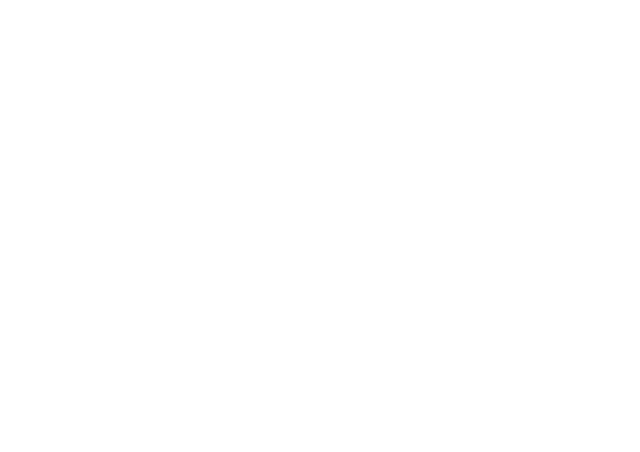
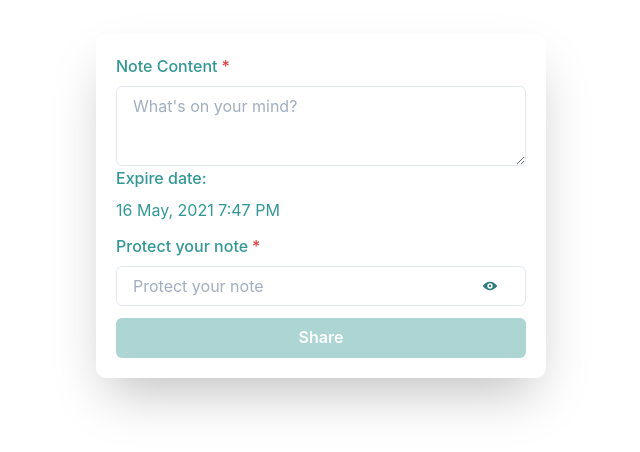
Before and after one commit to teoMiesiac/note-app-homework, a React (Create React App) app: page / in a window 1280 px wide. Shown: the part 194-646 px from the top of the page, without its empty margins (319-959 px from the left). Built offline with nearby package versions, Linux system fonts and the light colour scheme.

Commit message:
landing page init

```diff
--- a/src/components/DateTimePicker/DateTimePicker.component.tsx
+++ b/src/components/DateTimePicker/DateTimePicker.component.tsx
@@ -14,6 +14,8 @@ const DateTimePicker = ({ startDate, onChange }: Props): JSX.Element => (
     onChange={onChange}
     dateFormat="d MMMM, yyyy h:mm aa"
     timeFormat="HH:mm"
+    required={true}
+    id="expireDate"
   />
 )
 
--- /dev/null
+++ b/src/components/NoteForm/NoteForm.component.tsx
@@ -0,0 +1,66 @@
+import { useState, FormEvent } from 'react'
+import { Flex, FormControl, FormLabel, Input, Textarea, Button, Text } from '@chakra-ui/react'
+import { DateTimePicker } from 'components/DateTimePicker'
+import { PasswordInput } from 'components/PasswordInput'
+
+const NoteForm = (): JSX.Element => {
+  const [text, setText] = useState<string>('')
+  const [expireDate, setExpireDate] = useState<Date>(new Date(Date.now() + 3600 * 1000 * 24)) // Add one day in ms
+  const [password, setPassword] = useState<string>('')
+
+  const onTextChange = (event: FormEvent<HTMLTextAreaElement>): void => {
+    setText(event.currentTarget.value.trim())
+  }
+
+  const onPasswordChange = (event: FormEvent<HTMLInputElement>): void => {
+    setPassword(event.currentTarget.value.trim())
+  }
+
+  const isAnyFieldEmpty = (): boolean => {
+    return text === '' || password === '' || expireDate === null
+  }
+
+  return (
+    <Flex
+      as="form"
+      direction="column"
+      width="100%"
+      maxWidth="450px"
+      padding={5}
+      borderRadius="10px"
+      boxShadow="2xl"
+      color="teal.500"
+    >
+      <FormControl id="noteContent" isRequired>
+        <FormLabel>Note Content</FormLabel>
+        <Textarea
+          focusBorderColor="teal.500"
+          value={text}
+          onChange={onTextChange}
+          placeholder="What's on your mind?"
+          required={true}
+        />
+      </FormControl>
+      <FormControl id="expireDate">
+        <FormLabel>Expire date:</FormLabel>
+        <DateTimePicker startDate={expireDate} onChange={(date) => setExpireDate(date)} />
+      </FormControl>
+      <FormControl id="password" isRequired mt={3}>
+        <FormLabel>Protect your note</FormLabel>
+        <PasswordInput
+          value={password}
+          inputProps={{
+            onChange: onPasswordChange,
+            isRequired: true,
+            placeholder: 'Protect your note',
+          }}
+          wrapperProps={{ marginTop: 2 }}
+        />
+      </FormControl>
+      <Button type="submit" colorScheme="teal" disabled={isAnyFieldEmpty()} mt={3}>
+        Share
+      </Button>
+    </Flex>
+  )
+}
+export default NoteForm
--- /dev/null
+++ b/src/components/NoteForm/index.ts
@@ -0,0 +1 @@
+export { default as NoteForm } from './NoteForm.component'
--- a/src/layouts/RootLayout/RootLayout.component.tsx
+++ b/src/layouts/RootLayout/RootLayout.component.tsx
@@ -1,6 +1,7 @@
 import { ChakraProvider } from '@chakra-ui/react'
 import { BrowserRouter as Router, Switch, Route } from 'react-router-dom'
 import { Dashboard } from 'pages/Dashboard'
+import { Landing } from 'pages/Landing'
 import { Login } from 'pages/Login'
 import { theme } from 'styles/theme'
 
@@ -11,8 +12,8 @@ const RootLayout = (): JSX.Element => {
     <ChakraProvider theme={theme}>
       <Router>
         <Switch>
-          <Route path="/login">
-            <Login />
+          <Route exact path="/">
+            <Landing />
           </Route>
           <Route path="/dashboard">
             <Dashboard />
--- /dev/null
+++ b/src/pages/Landing/Landing.component.tsx
@@ -0,0 +1,21 @@
+import { Flex } from '@chakra-ui/react'
+import { MainLayout } from 'layouts/MainLayout'
+import { NoteForm } from 'components/NoteForm'
+
+const Landing = (): JSX.Element => (
+  <MainLayout>
+    <Flex
+      direction="column"
+      height="100%"
+      width="100%"
+      alignItems="center"
+      justifyContent="center"
+      padding={{ sm: 5, md: 10 }}
+      maxWidth="1440px"
+    >
+      <NoteForm />
+    </Flex>
+  </MainLayout>
+)
+
+export default Landing
--- /dev/null
+++ b/src/pages/Landing/index.ts
@@ -0,0 +1 @@
+export { default as Landing } from './Landing.component'
```
